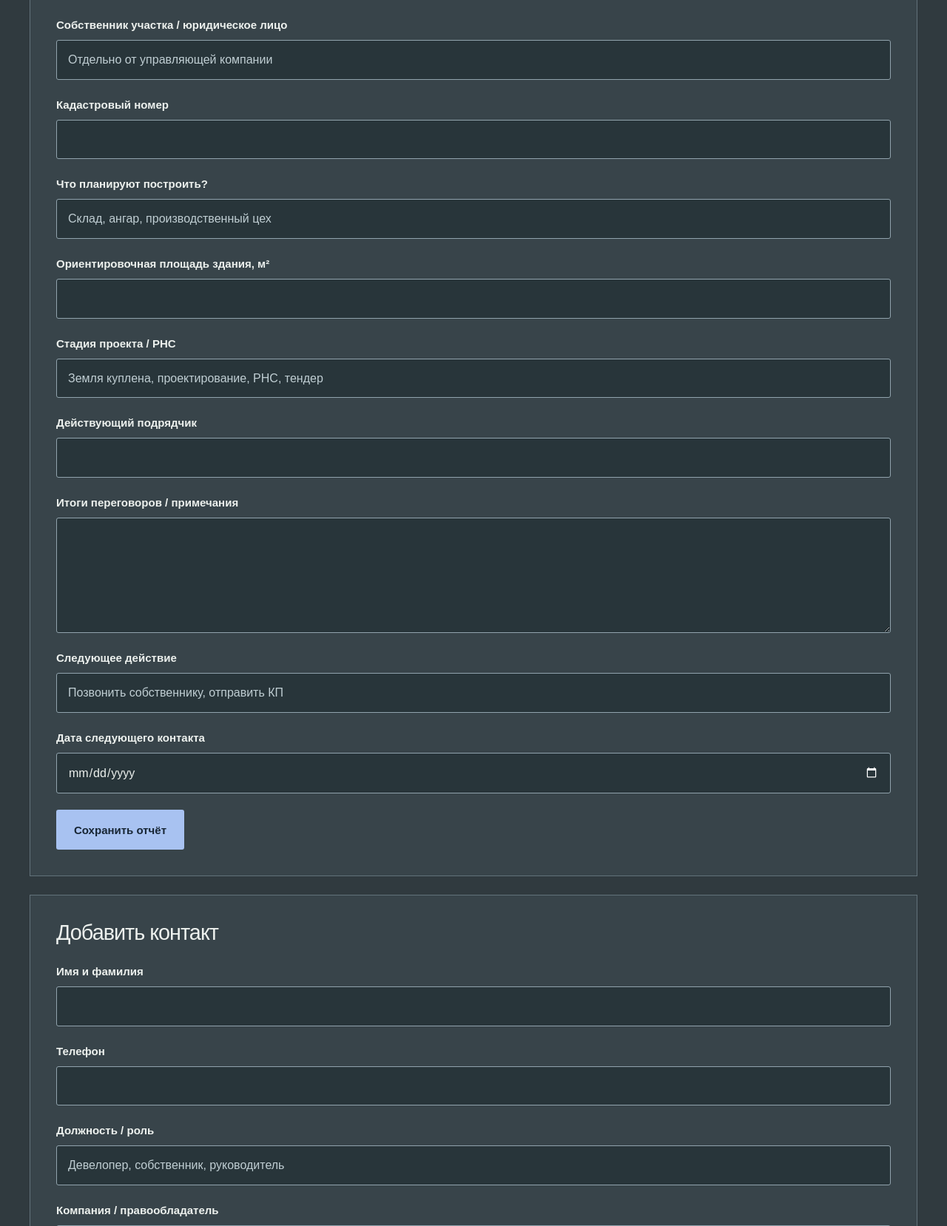
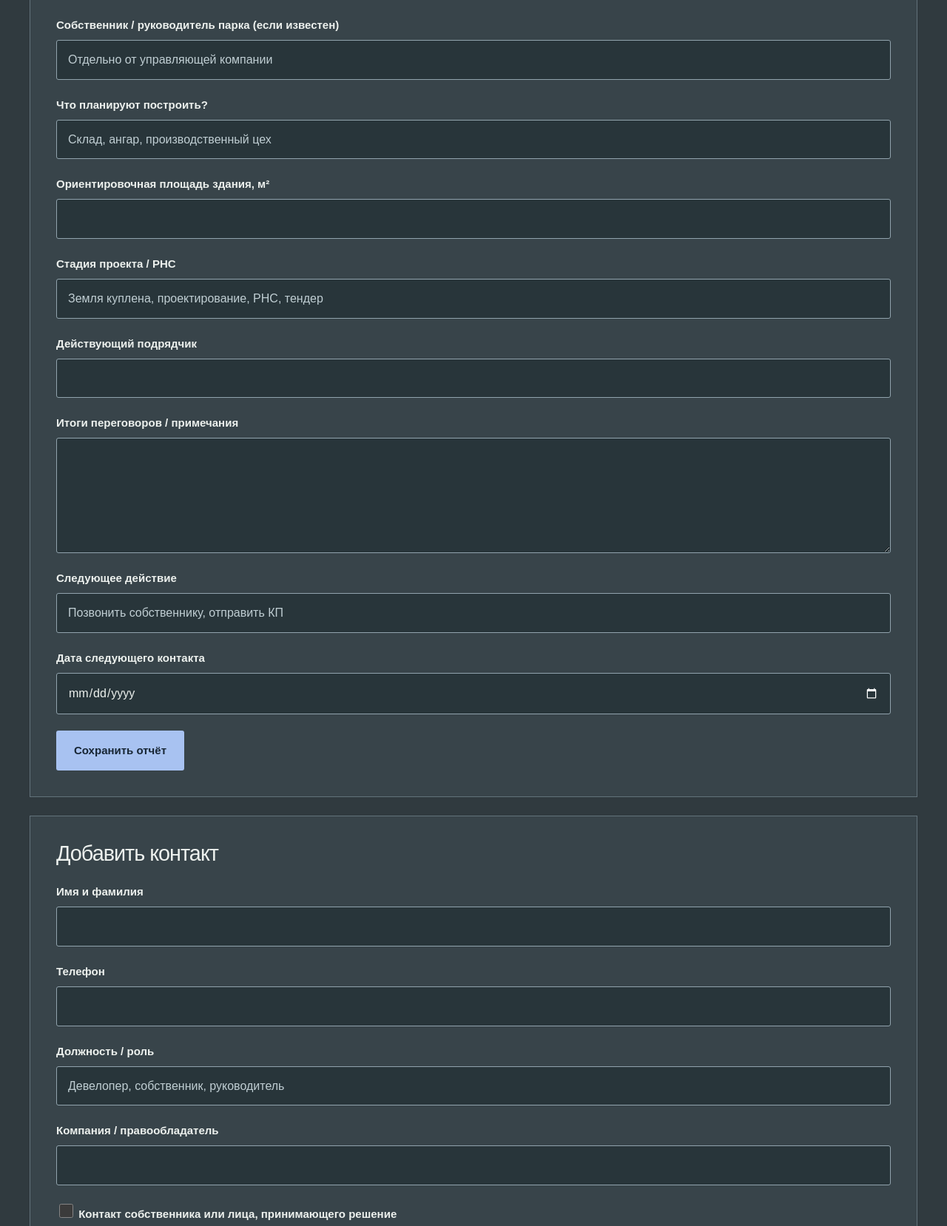
Before and after one commit to InternetUzer/sute-metallcarcase, a Flask app: template templates/parks_detail.html in a window 1280 px wide. Shown: the part 856-2514 px from the top of the page at 74% size. Run offline with Flask 3, Linux system fonts and the light colour scheme; the template is opened without the code that fills it, so the values that code supplies are empty; data comes from the database, SQL or seed files in the repository.

Commit message:
Integrate outreach section in site navigation; track parks, not individual plots

```diff
--- a/templates/parks_detail.html
+++ b/templates/parks_detail.html
@@ -21,8 +21,7 @@
       {{ hidden_csrf() }}
       <label>Дата выезда <input name="visit_date" type="date" value="{{ today }}" required></label>
       <label>Статус <select name="status">{% for s in statuses %}<option value="{{ s }}" {% if s==park.visit_status %}selected{% endif %}>{{ s }}</option>{% endfor %}</select></label>
-      <label>Собственник участка / юридическое лицо <input name="owner_name" maxlength="220" placeholder="Отдельно от управляющей компании"></label>
-      <label>Кадастровый номер <input name="cadastral_number" maxlength="120"></label>
+      <label>Собственник / руководитель парка (если известен) <input name="owner_name" maxlength="220" placeholder="Отдельно от управляющей компании"></label>
       <label>Что планируют построить? <input name="building_type" maxlength="240" placeholder="Склад, ангар, производственный цех"></label>
       <label>Ориентировочная площадь здания, м² <input name="building_m2" type="number" min="0" max="100000000" step="any"></label>
       <label>Стадия проекта / РНС <input name="project_stage" maxlength="240" placeholder="Земля куплена, проектирование, РНС, тендер"></label>
@@ -38,7 +37,7 @@
       <label>Телефон <input name="phone" type="tel" maxlength="60"></label>
       <label>Должность / роль <input name="role" maxlength="120" placeholder="Девелопер, собственник, руководитель"></label>
       <label>Компания / правообладатель <input name="organization" maxlength="200"></label>
-      <label class="outreach-checkbox"><input type="checkbox" name="is_owner"> Подтверждённый контакт собственника участка</label>
+      <label class="outreach-checkbox"><input type="checkbox" name="is_owner"> Контакт собственника или лица, принимающего решение</label>
       <label>Примечание / договорённости <textarea name="note" maxlength="3000" rows="4"></textarea></label>
       <button class="button button-outline">Сохранить контакт</button>
     </form>
@@ -52,7 +51,6 @@
   <section class="outreach-history"><h2>История выездов и переговоров</h2>
   {% for v in visits %}<article class="outreach-log-card"><div class="outreach-history-head"><strong>{{ v.visit_date }} · {{ v.status }}</strong><small>{{ v.entered_by }} · запись {{ v.created_at }}</small></div>
     {% if v.owner_name %}<p><b>Собственник:</b> {{ v.owner_name }}</p>{% endif %}
-    {% if v.cadastral_number %}<p><b>Кадастр:</b> {{ v.cadastral_number }}</p>{% endif %}
     {% if v.building_type %}<p><b>Объект:</b> {{ v.building_type }}{% if v.building_m2 is not none %}, {{ v.building_m2 }} м²{% endif %}</p>{% endif %}
     {% if v.project_stage %}<p><b>Стадия:</b> {{ v.project_stage }}</p>{% endif %}{% if v.contractor %}<p><b>Подрядчик:</b> {{ v.contractor }}</p>{% endif %}
     {% if v.note %}<p>{{ v.note }}</p>{% endif %}
```
